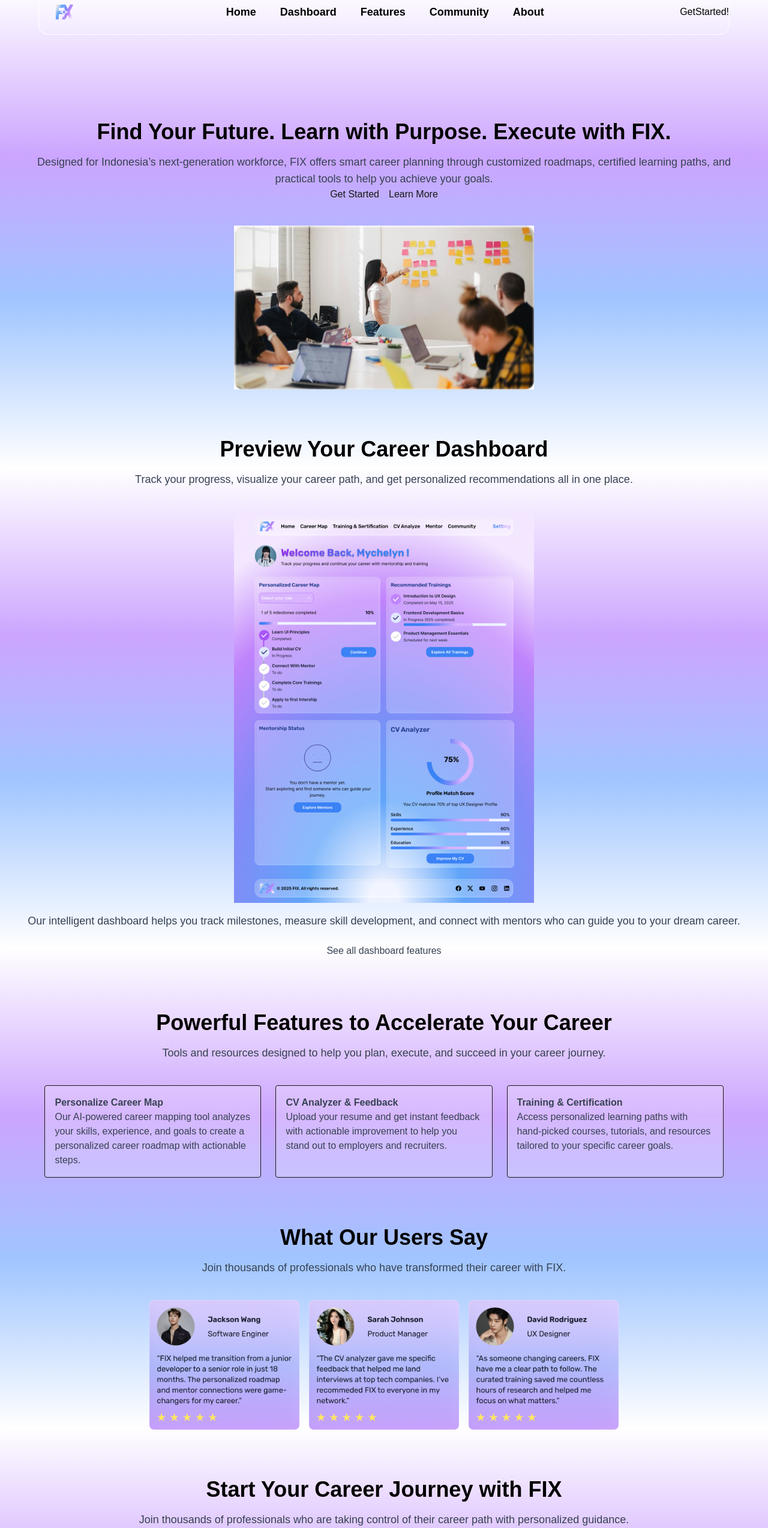
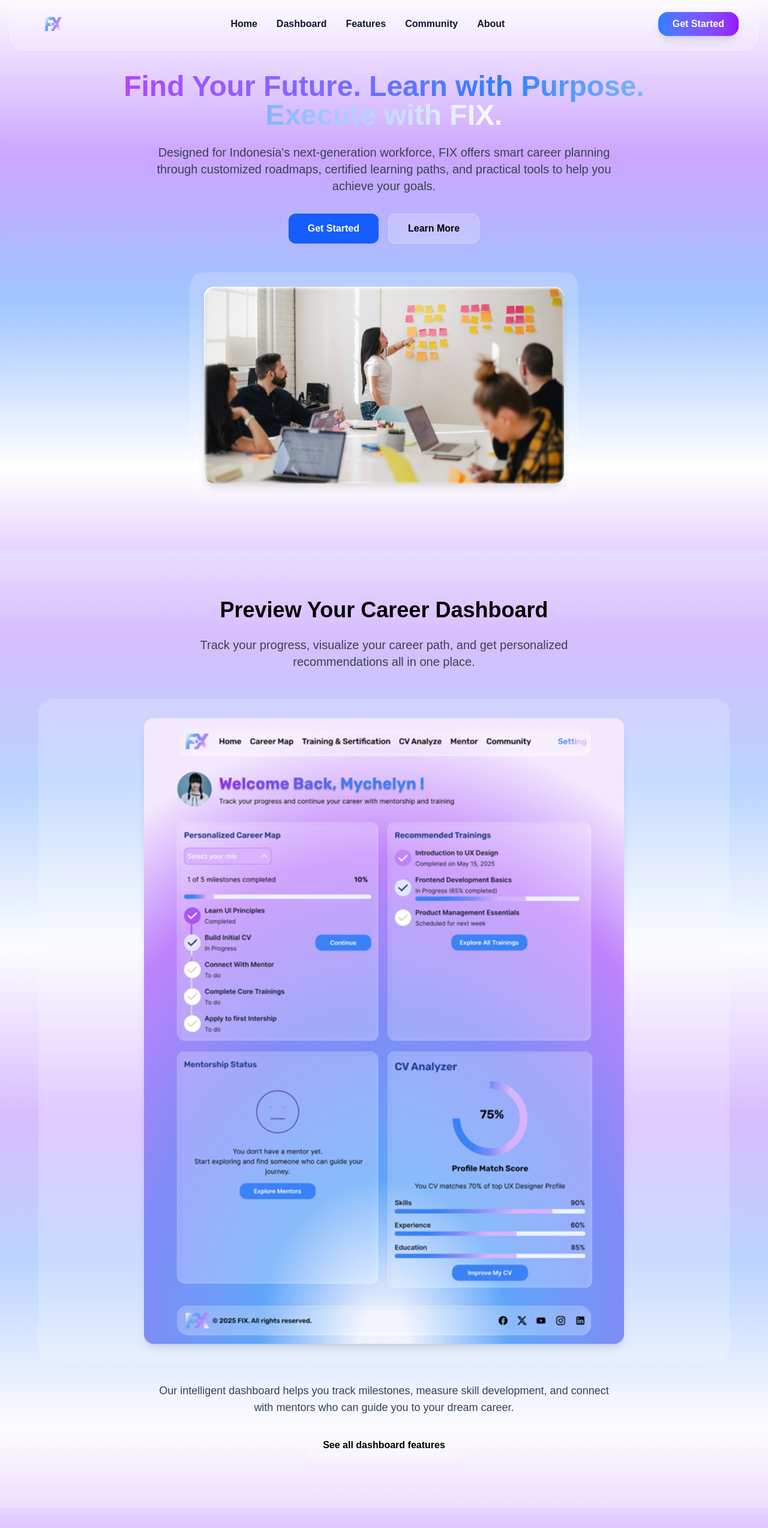
Before and after one commit to moondiverc/sistech-fix, a Next.js app: page / in a window 1280 px wide. Shown: the part 20-2567 px from the top of the page at 60% size. Built offline with nearby package versions, Linux system fonts and the light colour scheme.

Commit message:
fix: styling

```diff
--- a/src/app/(menu)/features/page.tsx
+++ b/src/app/(menu)/features/page.tsx
@@ -0,0 +1,8 @@
+export default function FeaturesPage() {
+  return (
+    <div>
+      <h1>Features</h1>
+      <p>Explore the powerful features designed to accelerate your career.</p>
+    </div>
+  );
+}
--- a/src/app/layout.tsx
+++ b/src/app/layout.tsx
@@ -1,19 +1,12 @@
 import type { Metadata } from "next";
 import { Geist, Geist_Mono } from "next/font/google";
-import { Rubik } from "next/font/google";
-
 import "./globals.css";
-import ConditionalNavbar from "../components/ConditionalNavbar"; // baru
+import Image from "next/image";
+import Link from "next/link";
 
 const geistSans = Geist({
   variable: "--font-geist-sans",
   subsets: ["latin"],
-});
-
-const rubik = Rubik({
-  subsets: ["latin"],
-  weight: ["700"],
-  variable: "--font-rubik",
 });
 
 const geistMono = Geist_Mono({
@@ -34,15 +27,59 @@ export default function RootLayout({
   return (
     <html lang="en">
       <body
-        className={`font-rubik ${geistSans.variable} ${geistMono.variable} ${rubik.variable} antialiased flex flex-col min-h-screen`}
+        className={`${geistSans.variable} ${geistMono.variable} antialiased flex flex-col min-h-screen`}
       >
-        {/* Ini navbar general, akan otomatis hilang di halaman dashboard */}
-        <ConditionalNavbar />
+        <header className="fixed top-0 left-0 right-0 py-15 h-15 text-black flex px-4 items-center justify-center">
+          <div className="bg-white/20 backdrop-blur-sm border border-white/30 rounded-3xl max-w-7xl w-full flex items-center justify-between px-8 py-2">
+            <Link href="./" className="flex items-center gap-x-2">
+              <Image
+                src="/logo-transparent.png"
+                alt="Logo"
+                width={80}
+                height={80}
+              />
+            </Link>
+            <div className="flex gap-x-8 justify-center font-bold text-gray-900 hover:text-gray-900">
+              <Link href="./" className="hover:text-blue-600 transition-colors">
+                Home
+              </Link>
+              <Link
+                href="./dashboard"
+                className="hover:text-blue-600 transition-colors"
+              >
+                Dashboard
+              </Link>
+              <Link
+                href="./features"
+                className="hover:text-blue-600 transition-colors"
+              >
+                Features
+              </Link>
+              <Link
+                href="./community"
+                className="hover:text-blue-600 transition-colors"
+              >
+                Community
+              </Link>
+              <Link
+                href="./about"
+                className="hover:text-blue-600 transition-colors"
+              >
+                About
+              </Link>
+            </div>
+            <Link
+              href="./sign-in"
+              className="bg-gradient-to-r from-blue-500 to-purple-600 hover:from-blue-600 hover:to-purple-700 text-white font-semibold py-2 px-6 rounded-2xl transition-all duration-300 shadow-lg hover:shadow-xl transform hover:scale-105"
+            >
+              Get Started
+            </Link>
+          </div>
+        </header>
 
-        {/* Ini halaman utama */}
         <main className="flex-1 pt-15">{children}</main>
 
-        {/* Footer */}
+        {/* footer */}
         <footer className="text-black w-full px-4 py-4">
           <div className="border border-white rounded-2xl bg-white/10 max-w-6xl mx-auto py-4 flex items-center justify-between">
             <p className="text-sm">© 2025 Your Company</p>
--- a/src/app/page.tsx
+++ b/src/app/page.tsx
@@ -2,88 +2,149 @@ import Image from "next/image";
 
 export default function Home() {
   return (
-    <div style={{ height: "2500px", padding: "0 3%" }}>
-      {/* screen 1 */}
-      <h1 className="text-4xl font-bold text-center mt-20 text-black">
+    <div className="min-h-screen">
+      {/* Hero Section */}
+      <section className="text-center py-20 px-4">
+        <div className="max-w-4xl mx-auto">
+          <h1 className="text-5xl font-bold mb-6">
+            <span className="bg-gradient-to-r from-purple-500 via-blue-500 to-white bg-clip-text text-transparent">
               Find Your Future. Learn with Purpose. Execute with FIX.
+            </span>
           </h1>
-      <p className="text-center mt-4 text-lg text-gray-700">
-        Designed for Indonesia’s next-generation workforce, FIX offers smart
-        career planning through customized roadmaps, certified learning paths,
-        and practical tools to help you achieve your goals.
+          <p className="text-xl text-gray-700 mb-8 max-w-3xl mx-auto">
+            Designed for Indonesia&apos;s next-generation workforce, FIX offers
+            smart career planning through customized roadmaps, certified
+            learning paths, and practical tools to help you achieve your goals.
           </p>
-      <div className="flex gap-x-4 justify-center">
-        <button>Get Started</button>
-        <button>Learn More</button>
+          <div className="flex gap-4 justify-center mb-12">
+            <button className="bg-blue-600 hover:bg-blue-700 text-white font-semibold py-3 px-8 rounded-xl transition duration-200">
+              Get Started
+            </button>
+            <button className="bg-white/20 backdrop-blur-sm border border-white/30 text-black font-semibold py-3 px-8 rounded-xl hover:bg-white/30 transition duration-200">
+              Learn More
+            </button>
           </div>
+          <div className="bg-white/20 backdrop-blur-sm rounded-3xl p-6 inline-block">
             <Image
               src="/landing-page.jpg"
-        alt="Logo"
-        width={500}
-        height={500}
-        className="mx-auto mt-10"
+              alt="Landing Page Preview"
+              width={600}
+              height={400}
+              className="rounded-2xl shadow-lg"
             />
+          </div>
+        </div>
+      </section>
 
-      {/* screen 2 */}
-      <div>
-        <h1 className="text-4xl font-bold text-center mt-20 text-black">
+      {/* Dashboard Preview Section */}
+      <section className="py-20 px-4 bg-gradient-to-b from-blue-50/30 to-purple-50/30">
+        <div className="max-w-6xl mx-auto text-center">
+          <h2 className="text-4xl font-bold text-black mb-6">
             Preview Your Career Dashboard
-        </h1>
-        <p className="text-center mt-4 text-lg text-gray-700">
-          Track your progress, visualize your career path, and get personalized
-          recommendations all in one place.
+          </h2>
+          <p className="text-xl text-gray-700 mb-12 max-w-3xl mx-auto">
+            Track your progress, visualize your career path, and get
+            personalized recommendations all in one place.
           </p>
+          <div className="bg-white/20 backdrop-blur-sm rounded-3xl p-8 mb-8">
             <Image
               src="/dashboard1.png"
               alt="Dashboard Preview"
-          width={500}
+              width={800}
               height={500}
-          className="mx-auto mt-10"
+              className="mx-auto rounded-2xl shadow-lg"
             />
-        <p className="text-center mt-4 text-lg text-gray-700">
+          </div>
+          <p className="text-lg text-gray-700 mb-6 max-w-3xl mx-auto">
             Our intelligent dashboard helps you track milestones, measure skill
-          development, and connect with mentors who can guide you to your dream
-          career.
+            development, and connect with mentors who can guide you to your
+            dream career.
           </p>
-        <button className="mx-auto mt-4 block text-gray-700 py-2 px-4 rounded">
+          <button className="bg-white/20 backdrop-blur-sm border border-white/30 text-black font-semibold py-3 px-6 rounded-xl hover:bg-white/30 transition duration-200">
             See all dashboard features
           </button>
         </div>
+      </section>
 
-      {/* screen 3 */}
-      <div>
-        <h1 className="text-4xl font-bold text-center mt-20 text-black">
+      {/* Features Section */}
+      <section className="py-20 px-4">
+        <div className="max-w-6xl mx-auto">
+          <h2 className="text-4xl font-bold text-center text-black mb-6">
             Powerful Features to Accelerate Your Career
-        </h1>
-        <p className="text-center mt-4 text-lg text-gray-700">
-          Tools and resources designed to help you plan, execute, and succeed in
-          your career journey.
+          </h2>
+          <p className="text-center text-xl text-gray-700 mb-16 max-w-3xl mx-auto">
+            Tools and resources designed to help you plan, execute, and succeed
+            in your career journey.
           </p>
-        <div style={{ padding: "0 3%" }}>
-          <div className="grid grid-cols-1 md:grid-cols-3 lg:grid-cols-3 gap-6 mt-10">
-            <div className="border bg-white/20 p-4 rounded">
-              <h2 className="font-bold text-gray-700">
+          <div className="grid grid-cols-1 md:grid-cols-3 gap-8">
+            <div className="bg-white/20 backdrop-blur-sm border border-white/30 p-8 rounded-3xl text-center hover:bg-white/30 transition duration-200">
+              <div className="w-16 h-16 bg-blue-500 rounded-full flex items-center justify-center mx-auto mb-6">
+                <svg
+                  className="w-8 h-8 text-white"
+                  fill="none"
+                  stroke="currentColor"
+                  viewBox="0 0 24 24"
+                >
+                  <path
+                    strokeLinecap="round"
+                    strokeLinejoin="round"
+                    strokeWidth={2}
+                    d="M9 19v-6a2 2 0 00-2-2H5a2 2 0 00-2 2v6a2 2 0 002 2h2a2 2 0 002-2zm0 0V9a2 2 0 012-2h2a2 2 0 012 2v10m-6 0a2 2 0 002 2h2a2 2 0 002-2m0 0V5a2 2 0 012-2h2a2 2 0 012 2v14a2 2 0 01-2 2h-2a2 2 0 01-2-2z"
+                  />
+                </svg>
+              </div>
+              <h3 className="font-bold text-black text-xl mb-4">
                 Personalize Career Map
-              </h2>
+              </h3>
               <p className="text-gray-700">
                 Our AI-powered career mapping tool analyzes your skills,
                 experience, and goals to create a personalized career roadmap
                 with actionable steps.
               </p>
             </div>
-            <div className="border bg-white/20 p-4 rounded">
-              <h2 className="font-bold text-gray-700">
+            <div className="bg-white/20 backdrop-blur-sm border border-white/30 p-8 rounded-3xl text-center hover:bg-white/30 transition duration-200">
+              <div className="w-16 h-16 bg-purple-500 rounded-full flex items-center justify-center mx-auto mb-6">
+                <svg
+                  className="w-8 h-8 text-white"
+                  fill="none"
+                  stroke="currentColor"
+                  viewBox="0 0 24 24"
+                >
+                  <path
+                    strokeLinecap="round"
+                    strokeLinejoin="round"
+                    strokeWidth={2}
+                    d="M9 12h6m-6 4h6m2 5H7a2 2 0 01-2-2V5a2 2 0 012-2h5.586a1 1 0 01.707.293l5.414 5.414a1 1 0 01.293.707V19a2 2 0 01-2 2z"
+                  />
+                </svg>
+              </div>
+              <h3 className="font-bold text-black text-xl mb-4">
                 CV Analyzer & Feedback
-              </h2>
+              </h3>
               <p className="text-gray-700">
                 Upload your resume and get instant feedback with actionable
                 improvement to help you stand out to employers and recruiters.
               </p>
             </div>
-            <div className="border bg-white/20 p-4 rounded">
-              <h2 className="font-bold text-gray-700">
+            <div className="bg-white/20 backdrop-blur-sm border border-white/30 p-8 rounded-3xl text-center hover:bg-white/30 transition duration-200">
+              <div className="w-16 h-16 bg-green-500 rounded-full flex items-center justify-center mx-auto mb-6">
+                <svg
+                  className="w-8 h-8 text-white"
+                  fill="none"
+                  stroke="currentColor"
+                  viewBox="0 0 24 24"
+                >
+                  <path
+                    strokeLinecap="round"
+                    strokeLinejoin="round"
+                    strokeWidth={2}
+                    d="M12 6.253v13m0-13C10.832 5.477 9.246 5 7.5 5S4.168 5.477 3 6.253v13C4.168 18.477 5.754 18 7.5 18s3.332.477 4.5 1.253m0-13C13.168 5.477 14.754 5 16.5 5c1.746 0 3.332.477 4.5 1.253v13C19.832 18.477 18.246 18 16.5 18c-1.746 0-3.332.477-4.5 1.253"
+                  />
+                </svg>
+              </div>
+              <h3 className="font-bold text-black text-xl mb-4">
                 Training & Certification
-              </h2>
+              </h3>
               <p className="text-gray-700">
                 Access personalized learning paths with hand-picked courses,
                 tutorials, and resources tailored to your specific career goals.
@@ -91,55 +152,70 @@ export default function Home() {
             </div>
           </div>
         </div>
-      </div>
+      </section>
 
-      {/* screen 4 */}
-      <div>
-        <h1 className="text-4xl font-bold text-center mt-20 text-black">
+      {/* Testimonials Section */}
+      <section className="py-20 px-4 bg-gradient-to-b from-purple-50/30 to-blue-50/30">
+        <div className="max-w-6xl mx-auto">
+          <h2 className="text-4xl font-bold text-center text-black mb-6">
             What Our Users Say
-        </h1>
-        <p className="text-center mt-4 text-lg text-gray-700">
-          Join thousands of professionals who have transformed their career with
-          FIX.
+          </h2>
+          <p className="text-center text-xl text-gray-700 mb-16">
+            Join thousands of professionals who have transformed their career
+            with FIX.
           </p>
-        <div className="flex items-center justify-center gap-4 mt-10">
+          <div className="grid grid-cols-1 md:grid-cols-3 gap-8">
+            <div className="bg-white/20 backdrop-blur-sm border border-white/30 rounded-3xl p-6 hover:bg-white/30 transition duration-200">
               <Image
                 src="/testi1.png"
                 alt="User Testimonial"
-            width={250}
-            height={250}
+                width={300}
+                height={200}
+                className="rounded-2xl w-full"
               />
+            </div>
+            <div className="bg-white/20 backdrop-blur-sm border border-white/30 rounded-3xl p-6 hover:bg-white/30 transition duration-200">
               <Image
                 src="/testi2.png"
                 alt="User Testimonial"
-            width={250}
-            height={250}
+                width={300}
+                height={200}
+                className="rounded-2xl w-full"
               />
+            </div>
+            <div className="bg-white/20 backdrop-blur-sm border border-white/30 rounded-3xl p-6 hover:bg-white/30 transition duration-200">
               <Image
                 src="/testi3.png"
                 alt="User Testimonial"
-            width={250}
-            height={250}
+                width={300}
+                height={200}
+                className="rounded-2xl w-full"
               />
             </div>
           </div>
+        </div>
+      </section>
 
-      {/* screen 5 */}
-      <div>
-        <h1 className="text-4xl font-bold text-center mt-20 text-black">
+      {/* CTA Section */}
+      <section className="py-20 px-4">
+        <div className="max-w-4xl mx-auto text-center">
+          <h2 className="text-4xl font-bold text-black mb-6">
             Start Your Career Journey with FIX
-        </h1>
-        <p className="text-center mt-4 text-lg text-gray-700">
-          Join thousands of professionals who are taking control of their career
-          path with personalized guidance.
+          </h2>
+          <p className="text-xl text-gray-700 mb-8 max-w-3xl mx-auto">
+            Join thousands of professionals who are taking control of their
+            career path with personalized guidance.
           </p>
-        <button className="mx-auto block bg-white/30 py-2 px-4 rounded">
+          <div className="bg-white/20 backdrop-blur-sm rounded-3xl p-8 inline-block">
+            <button className="bg-blue-600 hover:bg-blue-700 text-white font-semibold py-4 px-12 rounded-xl transition duration-200 text-lg mb-4">
               Sign Up Free
             </button>
-        <p className="text-center mt-2 text-gray-700">
+            <p className="text-gray-700">
               No credit card required. Start your 14-day free trial today.
             </p>
           </div>
         </div>
+      </section>
+    </div>
   );
 }
```
Also changed, not shown: src/app/(auth)/sign-up.tsx/page.tsx (deleted). Lines whose indentation alone changed are shown as unchanged.
